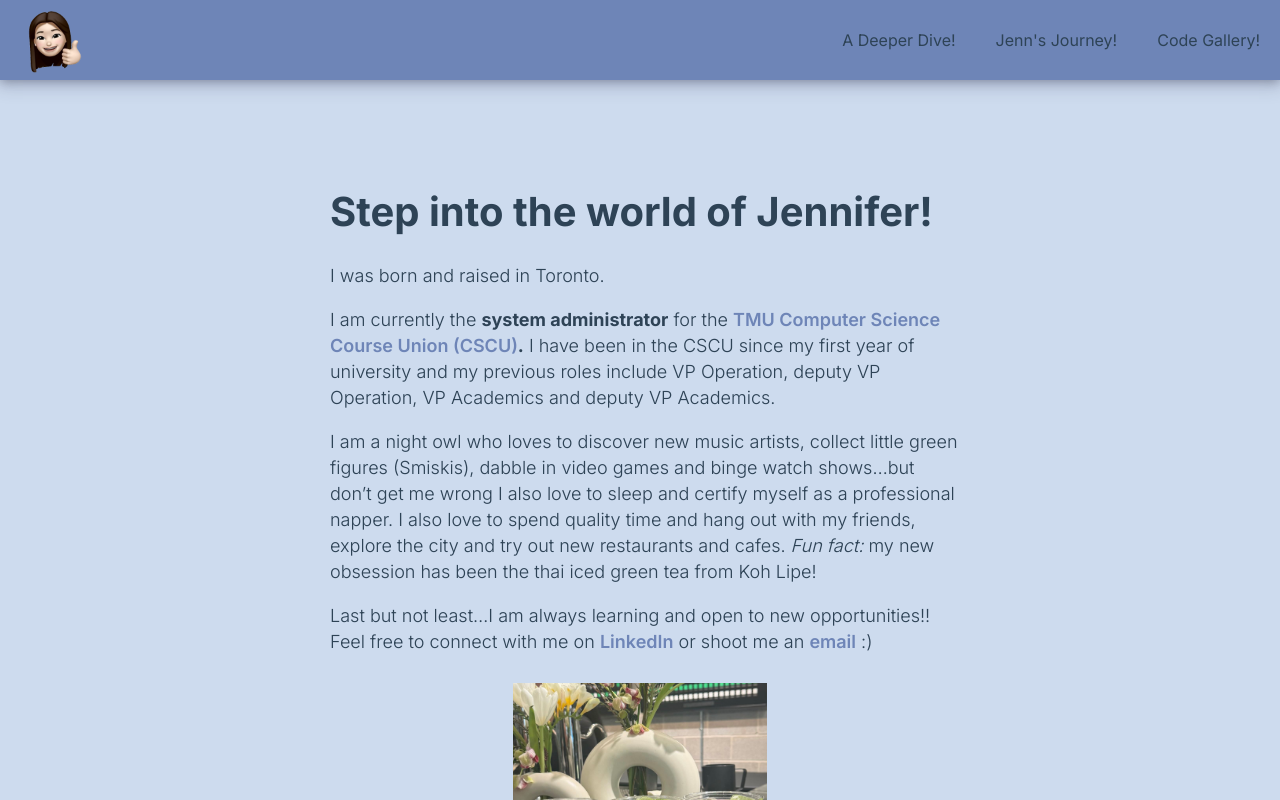
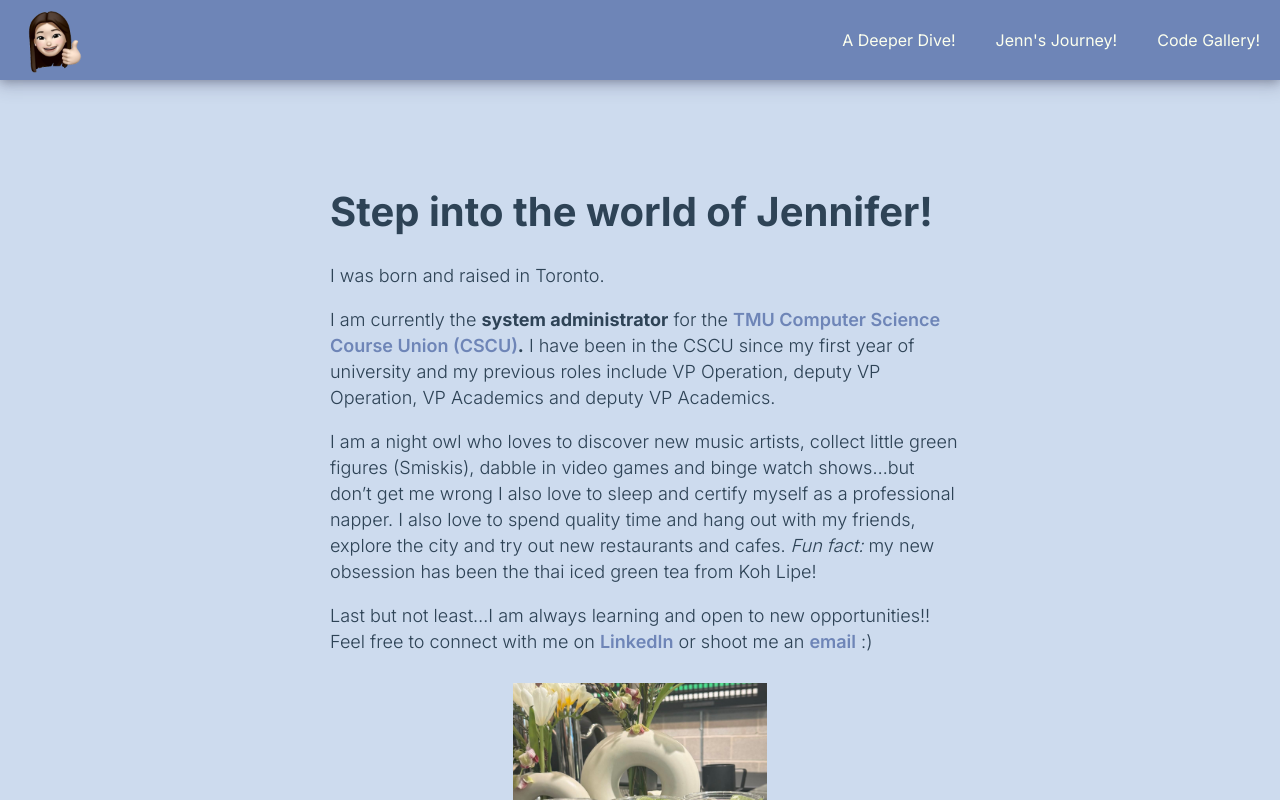
Before and after one commit to jenniferchung14/Jennifers-Personal-Website, a React (Vite) app: page /jennifer in a window 1280 px wide. Shown: the top 800 px of the page. Built offline with nearby package versions, Linux system fonts and the light colour scheme.

Commit message:
changed colour for header

```diff
--- a/src/styles/components/Header.css
+++ b/src/styles/components/Header.css
@@ -20,6 +20,7 @@
 }
 
 .menu li {
+    color: #FCFFEE;
     padding: 30px 20px;
 }
 
```
